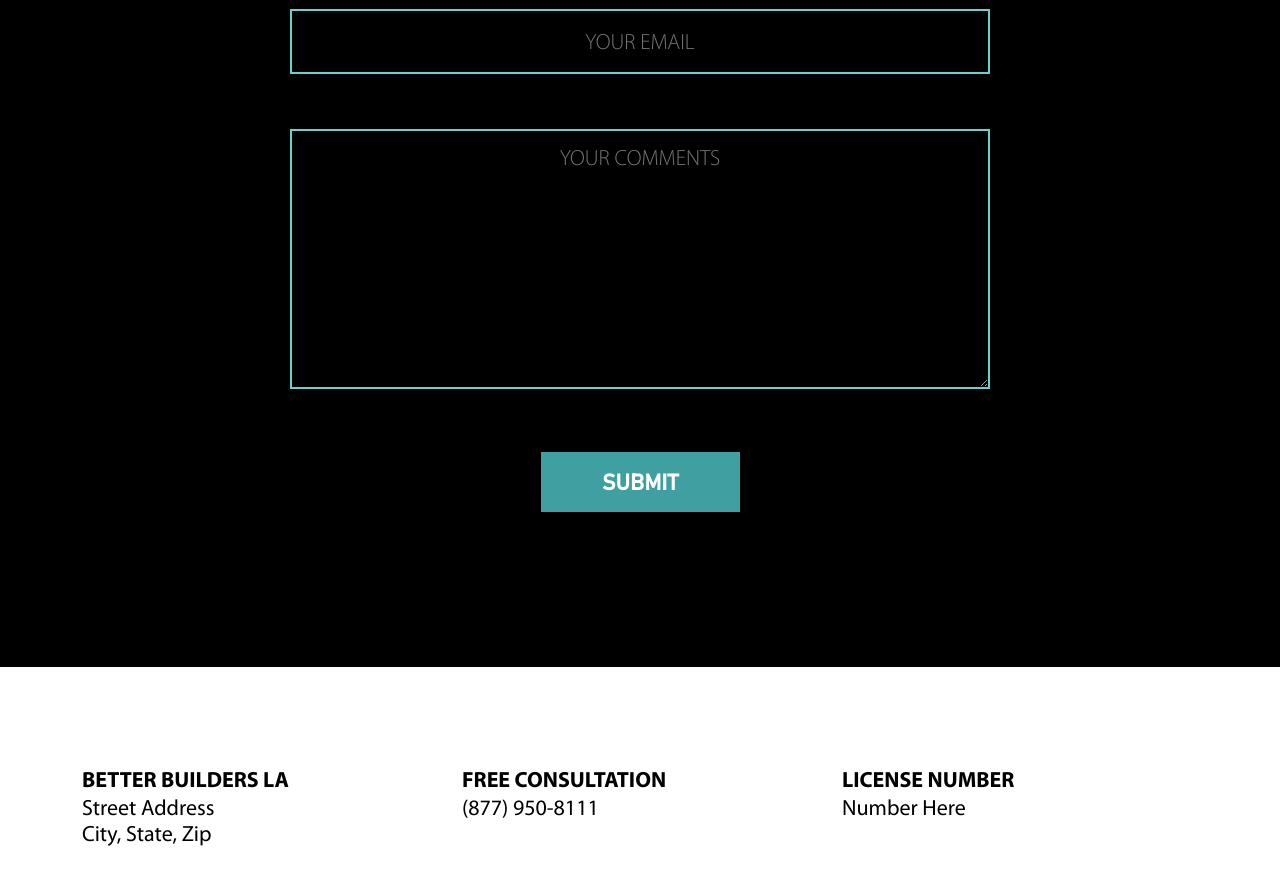
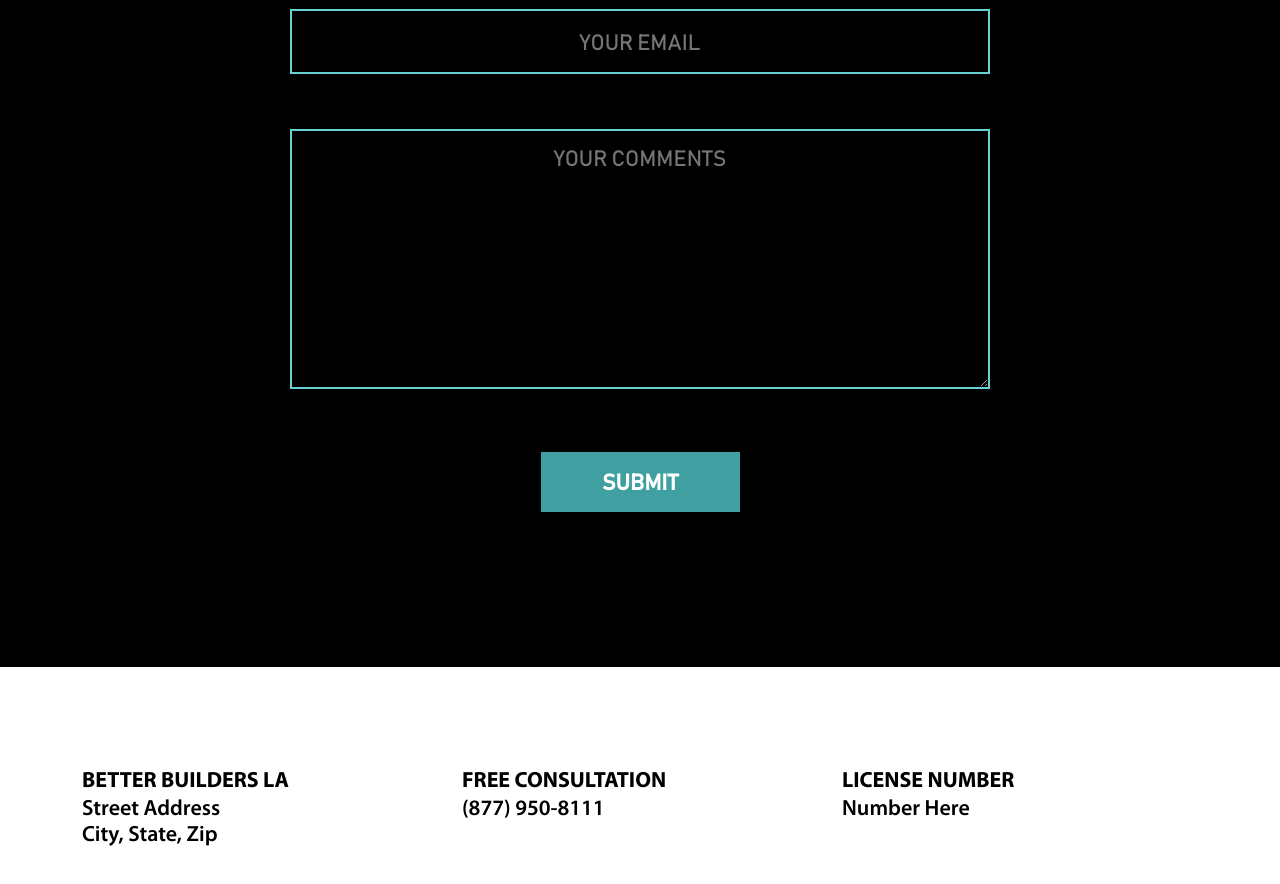
Before and after one commit to Alamin1000/project299-better-builders-la, a plain HTML site: page index.html in a window 1280 px wide. Shown: the part 4460-5344 px from the top of the page. Drawn offline with Linux system fonts and the light colour scheme; a web font is replaced by a local one.

Commit message:
fix-1.11

```diff
--- a/index.html
+++ b/index.html
@@ -377,7 +377,7 @@
                 <div class="col-lg-4">
                   <div class="cta__single">
                     <h4>FREE CONSULTATION</h4>
-                    <h5>(877) 950-8111</h5>
+                    <h5><a href="TEL:(877) 950-8111">(877) 950-8111</a></h5>
                   </div>
                 </div>
                 <div class="col-lg-4">
--- a/style.css
+++ b/style.css
@@ -814,7 +814,7 @@ p:last-child{
 .project-card__title h3 {
   font-size: 34px;
   font-weight: 400;
-  font-weight: var(--bahnschrift);
+  font-family: var(--bahnschrift);
 }
 .project-card__image {
 
@@ -867,6 +867,7 @@ p:last-child{
   color: #9B9999;
   background: transparent;
   text-align: center;
+  font-family: var(--bahnschrift);
 }
 .input-x.big {
   min-height: 260px;
@@ -912,10 +913,11 @@ p:last-child{
   margin: 0 0 3px;
   font-size: 32.91px;
   line-height: 1.17;
+  font-weight: 900;
 }
 .cta__single h5 {
   font-size: 32.91px;
-  font-weight: 400;
+  font-weight: 600;
   line-height: 1.17;
 }
 /* ---cta-section---end */
```
